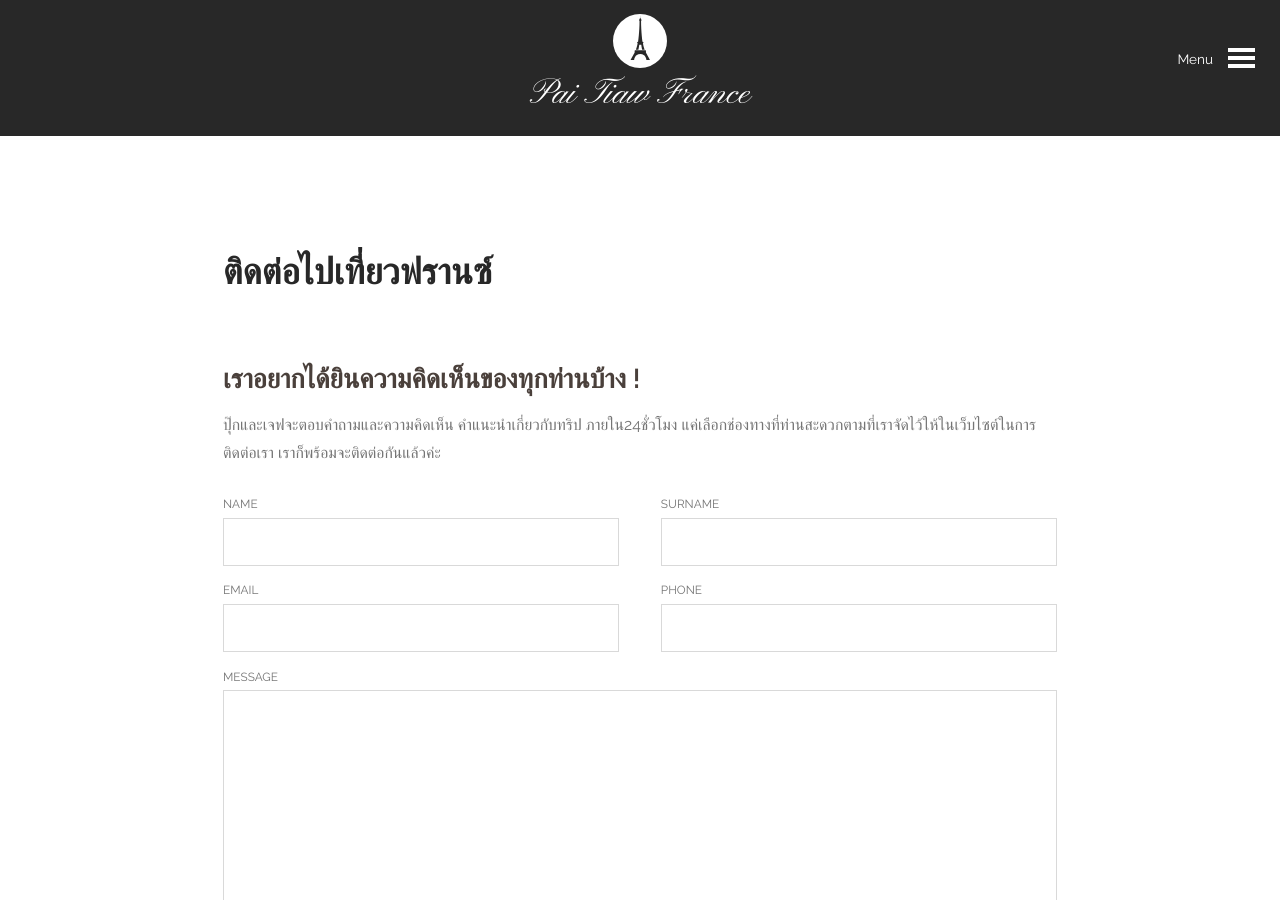
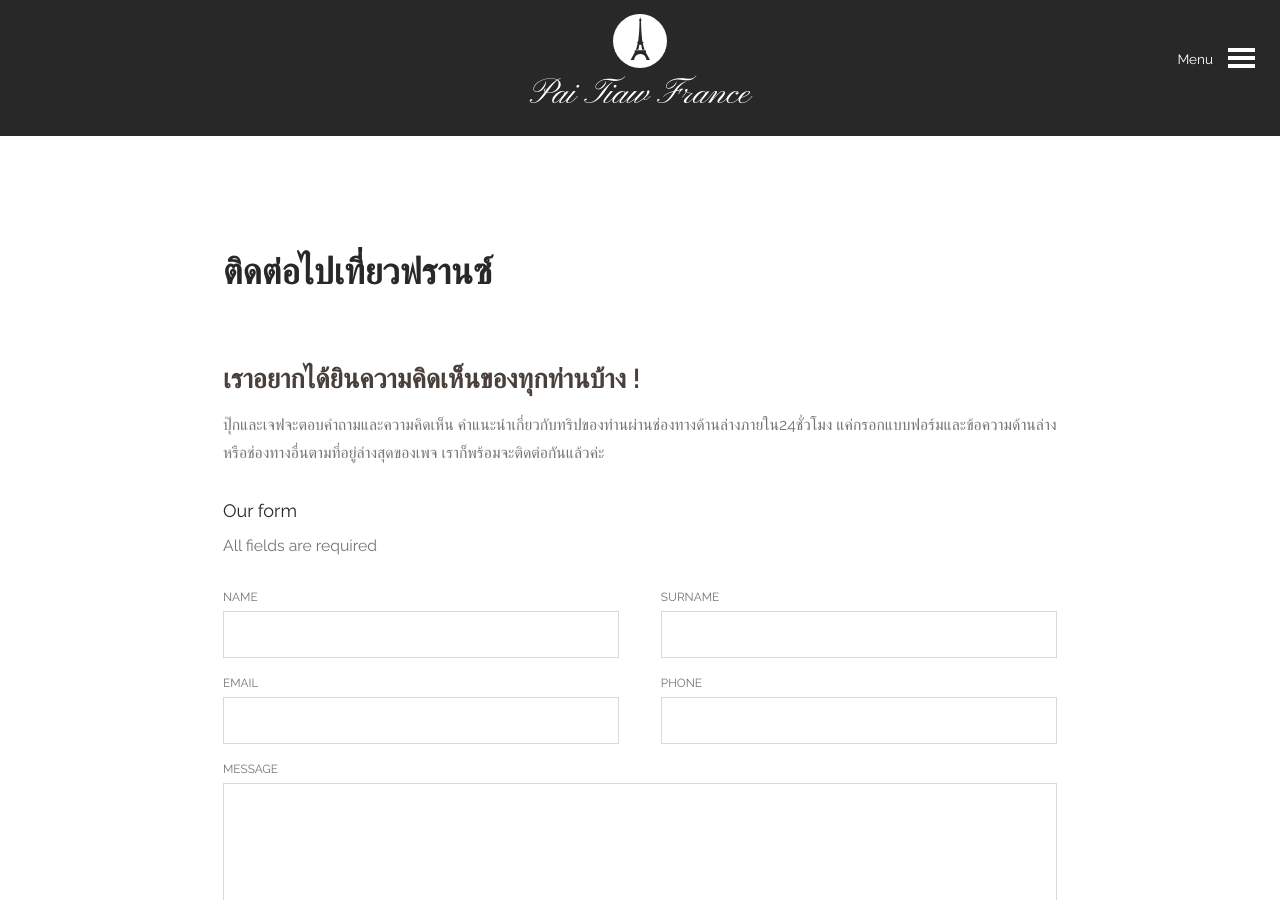
Before and after one commit to paitiewfrance/paitiewfrance.github.io, a Jekyll site: the page built from contact.md, in a window 1280 px wide and 900 px high. Built offline with Jekyll 4.4.1, drawn with Linux system fonts in a browser that asks for light colours; nearby versions of some CDN libraries; some web fonts are replaced.

Commit message:
change text to contact

```diff
--- a/contact.md
+++ b/contact.md
@@ -14,10 +14,13 @@ sitemap:
 
 <!-- ![Pookie](/img/pookie.jpg "Pookie") -->
 
-ปุ๊กและเจฟจะตอบคำถามและความคิดเห็น คำแนะนำเกี่ยวกับทริป ภายใน24ชั่วโมง
-แค่เลือกช่องทางที่ท่านสะดวกตามที่เราจัดไว้ให้ในเว็บไซต์ในการติดต่อเรา เราก็พร้อมจะติดต่อกันแล้วค่ะ
+ปุ๊กและเจฟจะตอบคำถามและความคิดเห็น คำแนะนำเกี่ยวกับทริปของท่านผ่านช่องทางด้านล่างภายใน24ชั่วโมง แค่กรอกแบบฟอร์มและข้อความด้านล่างหรือช่องทางอื่นตามที่อยู่ล่างสุดของเพจ เราก็พร้อมจะติดต่อกันแล้วค่ะ
 
 
+<h4>Our form</h4>
+<p>
+  All fields are required
+</p>
 <div class="form-container">
        <form method ="POST" action="http://formspree.io/paitiewfrance@gmail.com">
           <input type="text" name="_gotcha" style="display:none" />
```
